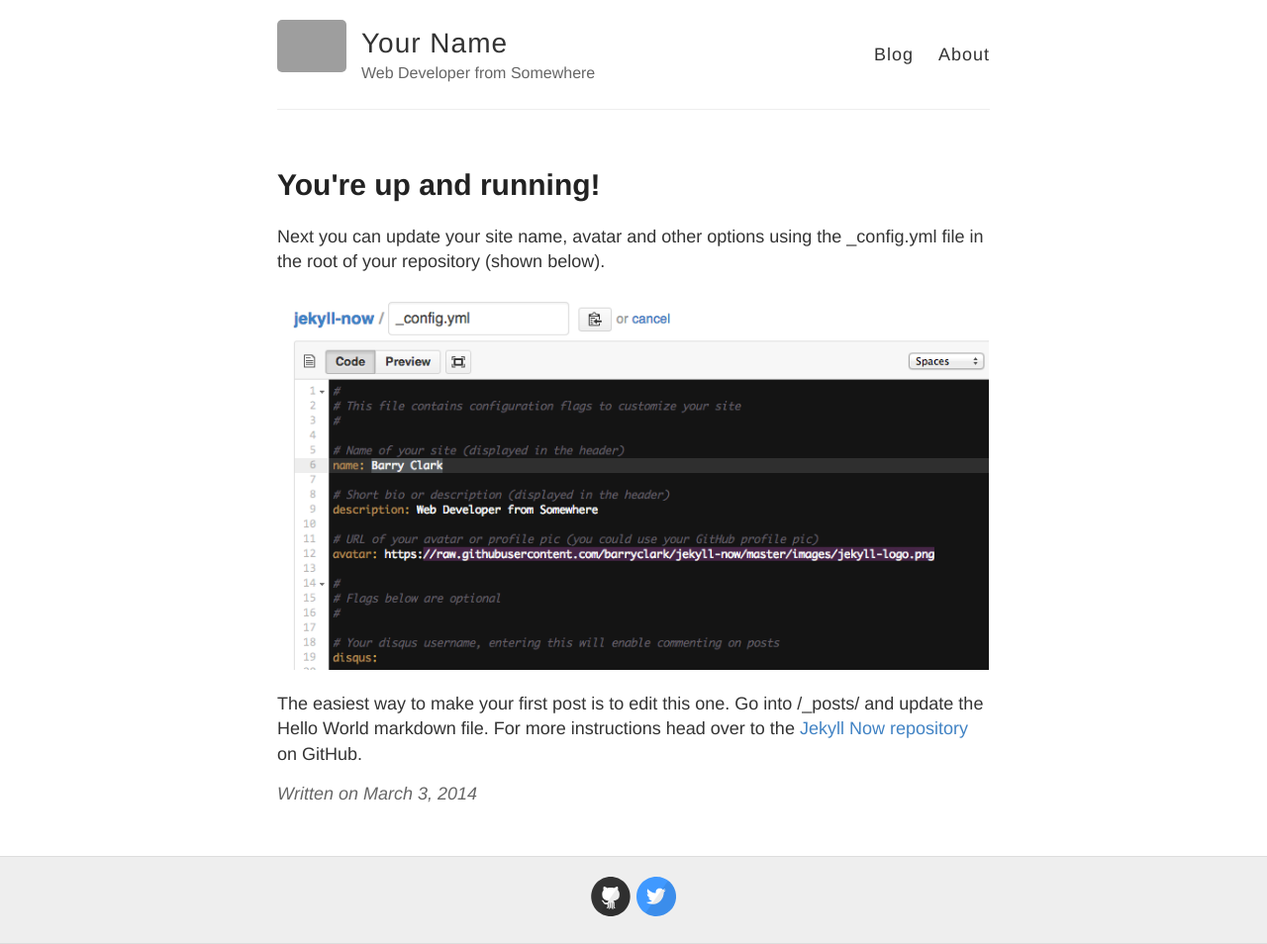
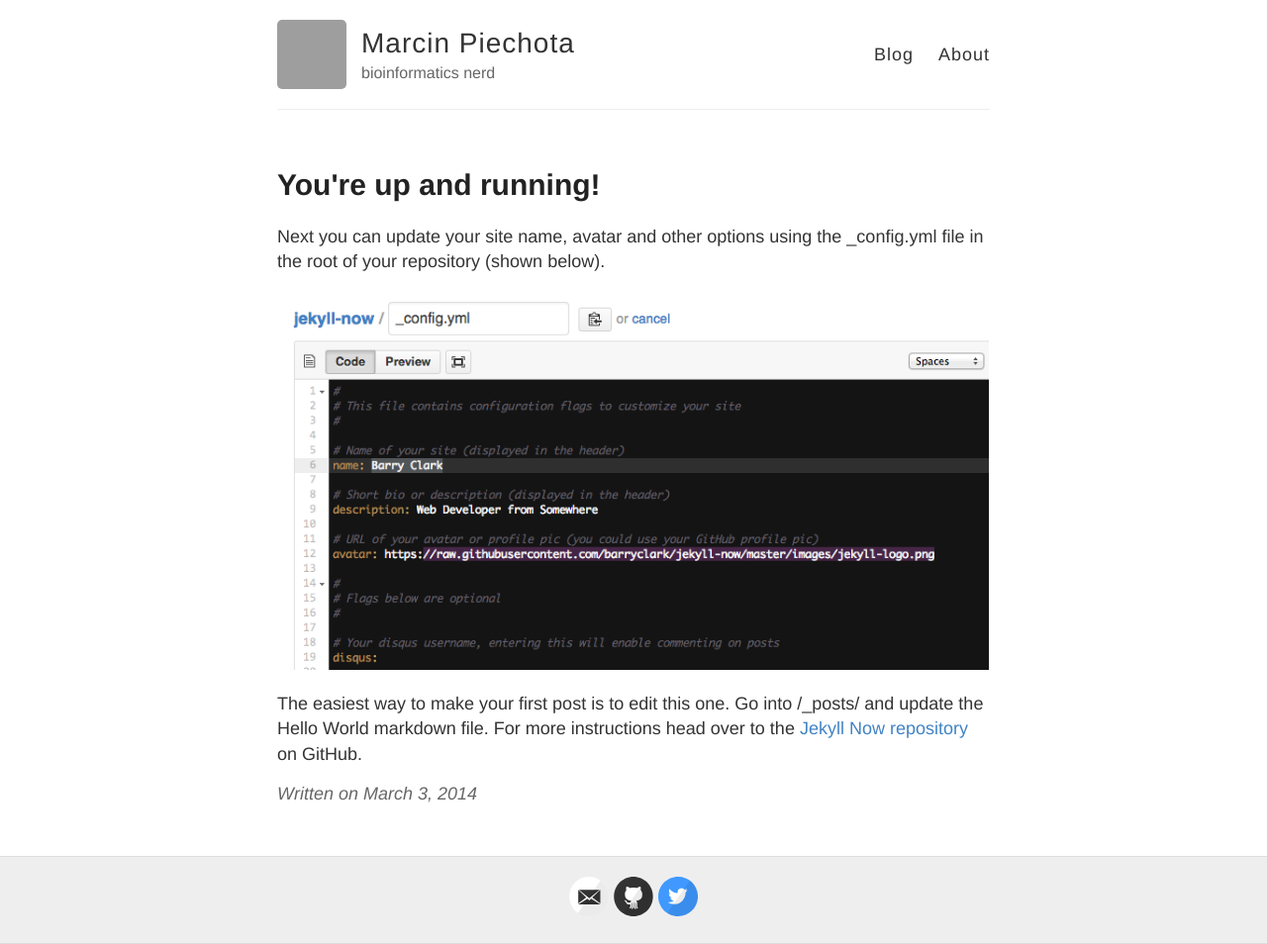
Before and after one commit to marpiech/marpiech.github.io, a Jekyll site: the page built from _posts/2014-3-3-Hello-World.md, in a window 1280 px wide. Shown: the whole page at 99% size. Built offline with Jekyll 4.4.1, drawn with Linux system fonts in a browser that asks for light colours; grey boxes are pictures that could not be loaded.

Commit message:
Update _config.yml

```diff
--- a/_config.yml
+++ b/_config.yml
@@ -3,13 +3,13 @@
 #
 
 # Name of your site (displayed in the header)
-name: Your Name
+name: Marcin Piechota
 
 # Short bio or description (displayed in the header)
-description: Web Developer from Somewhere
+description: bioinformatics nerd
 
 # URL of your avatar or profile pic (you could use your GitHub profile pic)
-avatar: https://raw.githubusercontent.com/barryclark/jekyll-now/master/images/jekyll-logo.png
+avatar: https://s.gravatar.com/avatar/43d95467175e8b8dfe10d5bf2ca83488?s=80
 
 #
 # Flags below are optional
@@ -18,10 +18,10 @@ avatar: https://raw.githubusercontent.com/barryclark/jekyll-now/master/images/je
 # Includes an icon in the footer for each username you enter
 footer-links:
   dribbble:
-  email:
+  email: piechota.marcin [ape] gmail.com
   facebook:
   flickr:
-  github: barryclark/jekyll-now
+  github: marpiech
   instagram:
   linkedin:
   pinterest:
```
